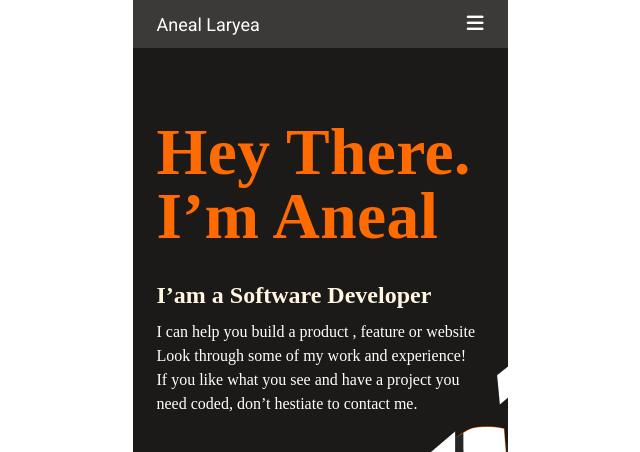
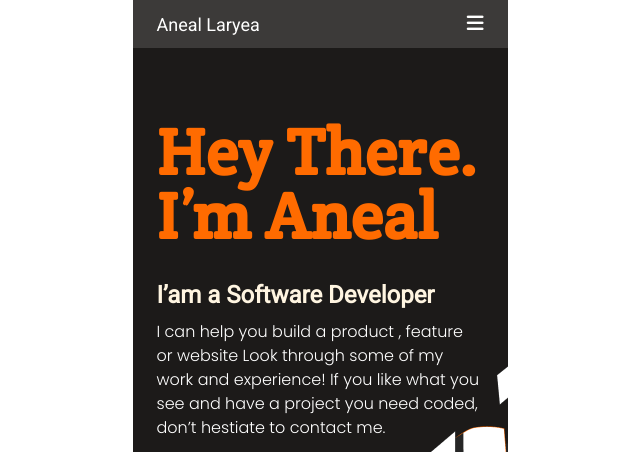
Before and after one commit to aneallaryea100/PORTFOLIO-MOBILE, a website: page index.html in a window 1280 px wide. Shown: the top 452 px of the page, without its empty margins (320-960 px from the left). Drawn offline with Linux system fonts and the light colour scheme.

Commit message:
css file updated for review

```diff
--- a/style.css
+++ b/style.css
@@ -2,7 +2,10 @@
   padding: 0;
   margin: 0;
   box-sizing: border-box;
-  font-family: 'Times New Roman', Times, serif;
+}
+
+body {
+  /* font-family: 'Times New Roman', Times, serif; */
 }
 
 a {
@@ -41,7 +44,7 @@ header nav .my-logo {
   color: #fff;
   font-style: normal;
   font-size: 18px;
-  font-family: 'Roboto', serif;
+  font-family: 'Roboto', sans-serif;
 }
 
 header nav i {
@@ -68,7 +71,7 @@ header nav i {
 .headline .primary-text {
   width: 327px;
   height: 124px;
-  font-family: 'Crete Round', serif;
+  font-family: 'Crete Round', serif;;
   font-style: normal;
   font-weight: 400;
   font-size: 56px;
@@ -83,6 +86,7 @@ header nav i {
 .headline .supporting-text {
   width: 327px;
   height: 27px;
+  font-family: 'Roboto', sans-serif;
   font-style: normal;
   font-weight: 700;
   font-size: 24px;
@@ -102,6 +106,7 @@ header nav i {
 .headline .description {
   width: 327px;
   height: 123px;
+  font-family: 'Poppins', sans-serif;
   font-style: normal;
   font-weight: 400;
   font-size: 16px;
```
